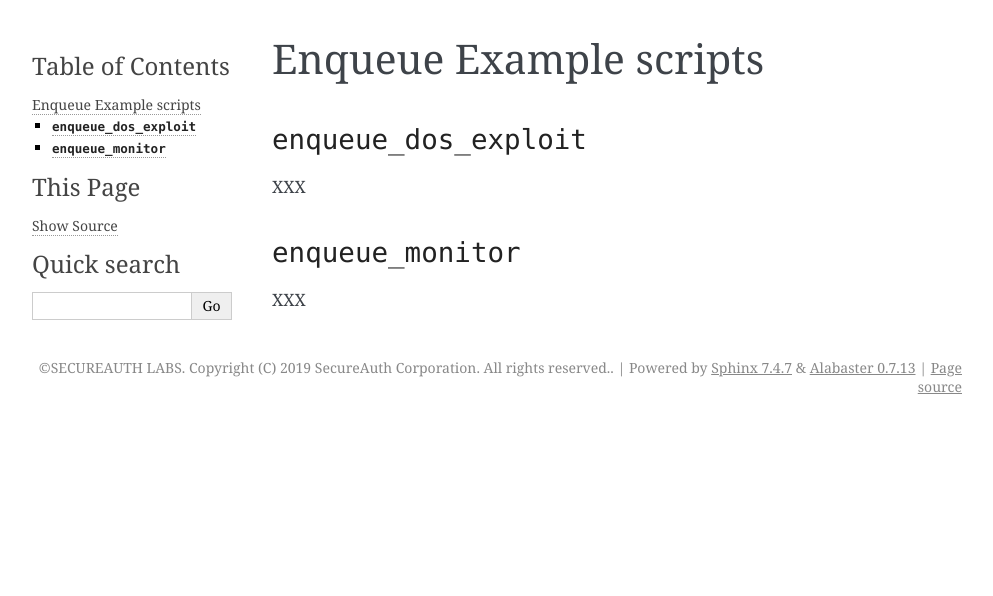
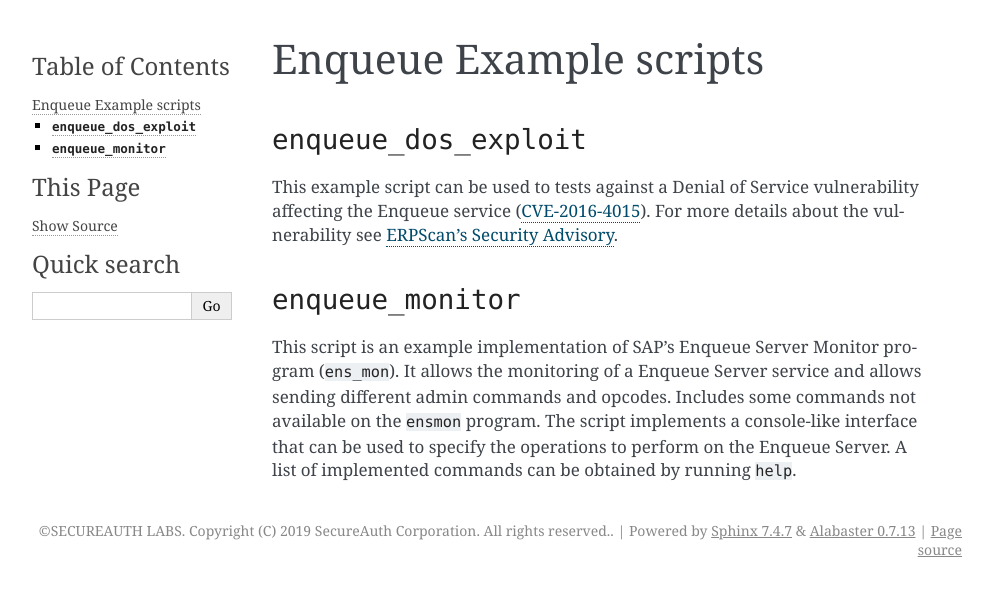
Before and after one commit to OWASP/pysap, a Sphinx documentation site: the page built from docs/examples/enqueue.rst, in a window 1280 px wide. Shown: the top 596 px of the page, without its empty margins (148-1141 px from the left). Built offline with Sphinx 7.4.7, drawn with Linux system fonts in a browser that asks for light colours; pages that are not in the unit, such as notebooks, are missing from menus.

Commit message:
Enqueue Server example scripts doc

```diff
--- a/docs/examples/enqueue.rst
+++ b/docs/examples/enqueue.rst
@@ -6,10 +6,17 @@ Enqueue Example scripts
 ``enqueue_dos_exploit``
 -----------------------
 
-XXX
+This example script can be used to tests against a Denial of Service vulnerability affecting
+the Enqueue service (`CVE-2016-4015 <https://cve.mitre.org/cgi-bin/cvename.cgi?name=2016-4015>`_).
+For more details about the vulnerability see
+`ERPScan's Security Advisory <https://erpscan.com/advisories/erpscan-16-019-sap-netweaver-enqueue-server-dos-vulnerability/>`_.
 
 
 ``enqueue_monitor``
 -------------------
 
-XXX
+This script is an example implementation of SAP's Enqueue Server Monitor program (``ens_mon``).
+It allows the monitoring of a Enqueue Server service and allows sending different admin commands
+and opcodes. Includes some commands not available on the ``ensmon`` program. The script implements
+a console-like interface that can be used to specify the operations to perform on the Enqueue
+Server. A list of implemented commands can be obtained by running ``help``.
```
